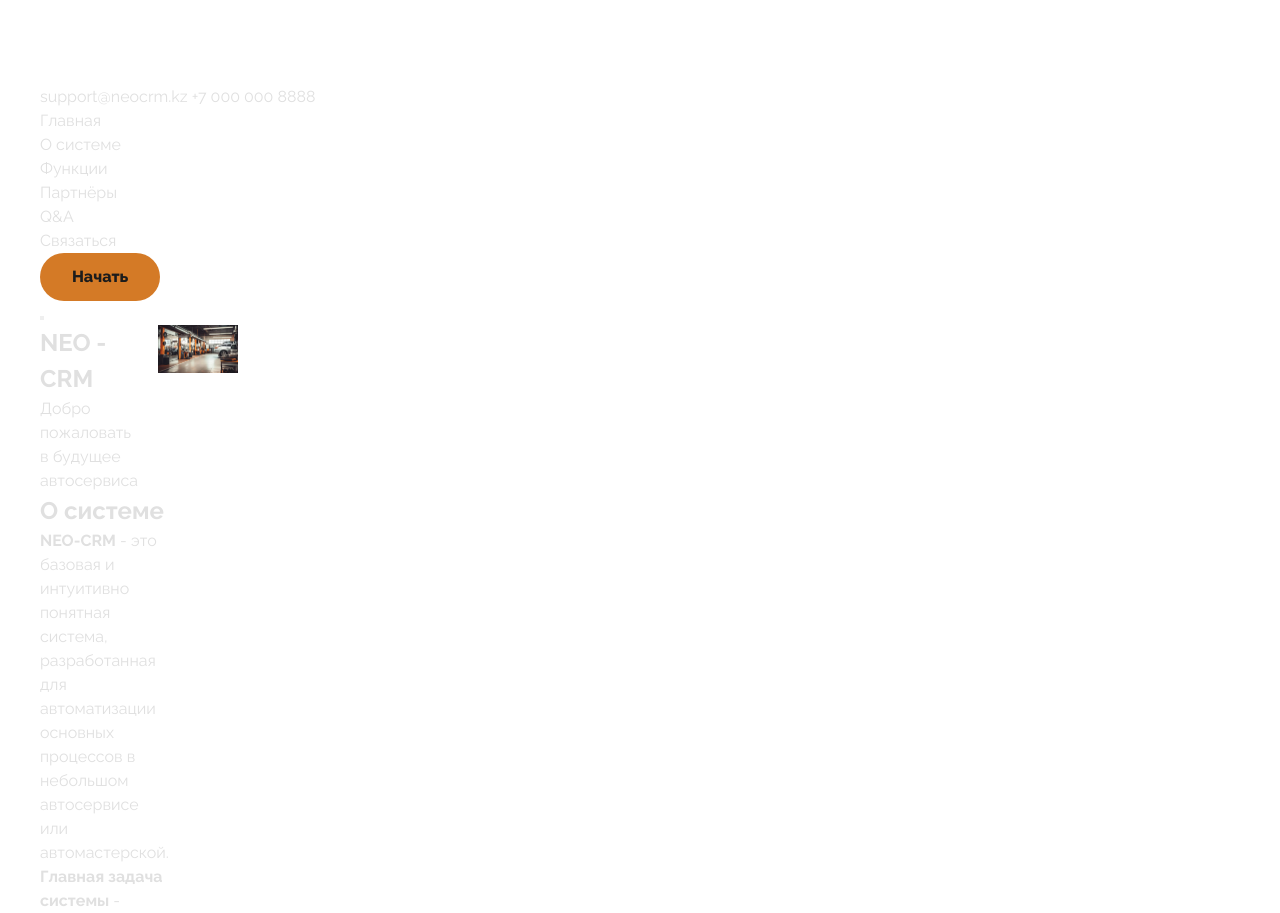
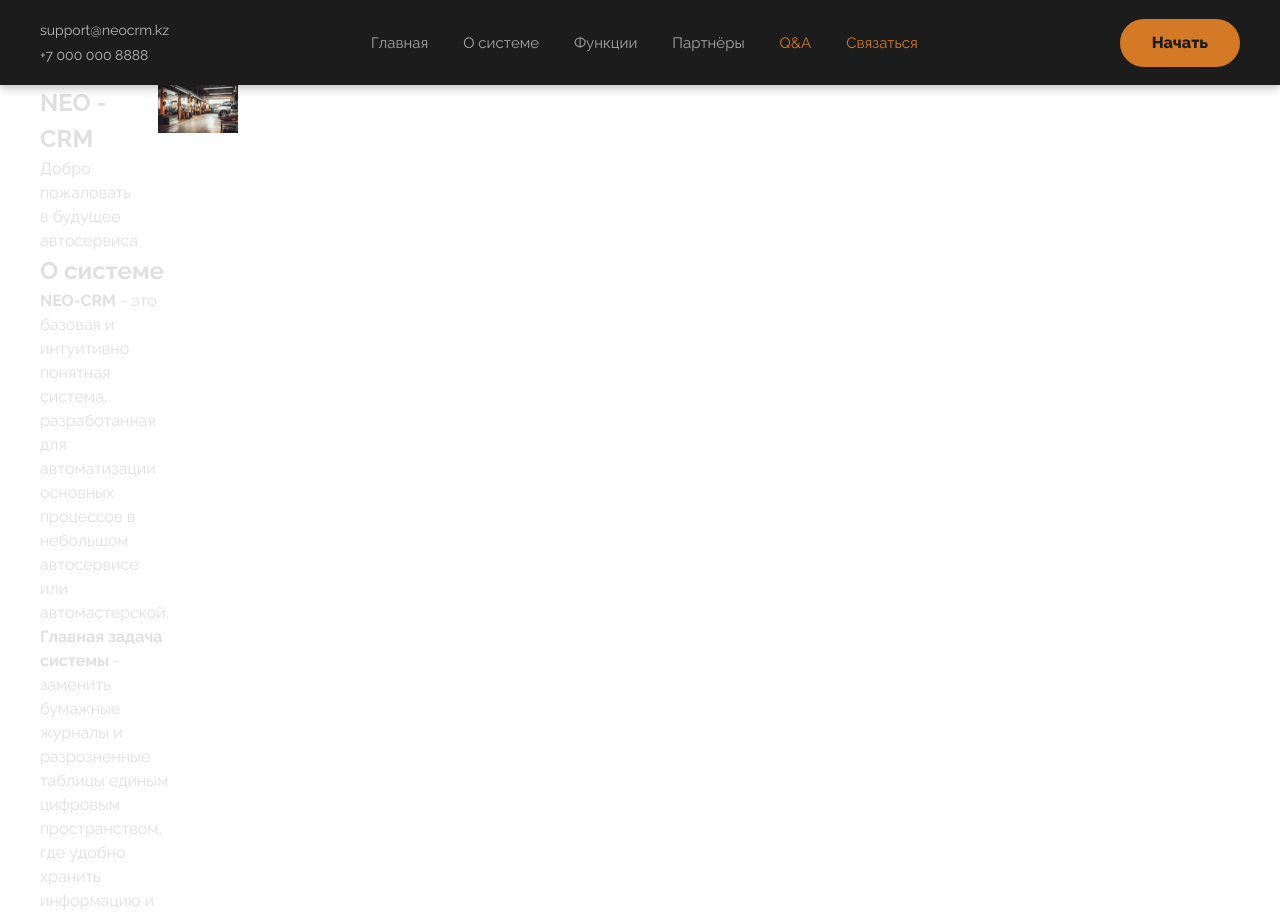
Before and after one commit to kindestidiot98/neo-crm-206, a plain HTML site: page index.html in a window 1280 px wide. Shown: the top 913 px of the page. Drawn offline with Linux system fonts and the light colour scheme.

Commit message:
feat(css): реализация стилей для header

```diff
--- a/css/style.css
+++ b/css/style.css
@@ -106,3 +106,138 @@ img {
     transform: translateY(-2px);
     box-shadow: 0 4px 12px rgba(0, 0, 0, 0.2);
 }
+
+
+.header {
+    position: fixed;
+    top: 0;
+    left: 0;
+    right: 0;
+    height: var(--header-height);
+    background-color: var(--color-bg-darker);
+    color: var(--color-text-main);
+    z-index: 1000;
+    display: flex;
+    align-items: center;
+    box-shadow: 0 2px 10px rgba(0, 0, 0, 0.3);
+}
+
+.header__container {
+    width: 100%;
+    display: flex;
+    justify-content: space-between;
+    align-items: center;
+}
+
+
+.header__contacts {
+    display: flex;
+    flex-direction: column;
+    align-items: flex-start;
+    gap: 4px;
+    font-size: 14px;
+}
+
+.header__link {
+    display: inline-block;
+    opacity: 0.8;
+}
+
+.header__link:hover {
+    opacity: 1;
+    color: var(--color-primary);
+}
+
+.header__nav {
+    display: flex;
+    justify-content: center;
+    align-items: center;
+}
+
+.header__nav-list {
+    display: flex;
+    gap: 35px;
+}
+
+.header__nav-link {
+    font-size: 15px;
+    opacity: 0.7;
+    position: relative;
+    padding: 6px 0;
+}
+
+.header__nav-link:hover {
+    opacity: 1;
+    color: var(--color-primary);
+}
+
+.header__nav-link--active {
+    color: var(--color-primary);
+    opacity: 1;
+}
+.header__nav-link--active:hover {
+    color: var(--color-primary-light);
+}
+
+
+.header__nav-link::after {
+    content: '';
+    position: absolute;
+    bottom: 0;
+    left: 0;
+    width: 0;
+    height: 2px;
+    background-color: var(--color-primary);
+    transition: width 0.3s ease;
+}
+
+.header__nav-link:hover::after {
+    width: 100%;
+}
+
+.header__action {
+    display: flex;
+    justify-content: flex-end;
+}
+
+
+.header__burger {
+    display: none;
+    position: relative;
+    width: 30px;
+    height: 20px;
+    background: none;
+    border: none;
+    cursor: pointer;
+    z-index: 1001;
+}
+
+.header__burger-line,
+.header__burger::before,
+.header__burger::after {
+    content: '';
+    position: absolute;
+    left: 0;
+    width: 100%;
+    height: 2px;
+    background-color: var(--color-white);
+    transition: all 0.3s ease;
+}
+
+.header__burger::before { top: 0; }
+.header__burger-line { top: 9px; }
+.header__burger::after { bottom: 0; }
+
+.header__burger--active::before {
+    transform: rotate(45deg);
+    top: 9px;
+    background-color: var(--color-primary);
+}
+.header__burger--active .header__burger-line {
+    opacity: 0;
+}
+.header__burger--active::after {
+    transform: rotate(-45deg);
+    bottom: 9px;
+    background-color: var(--color-primary);
+}
```
